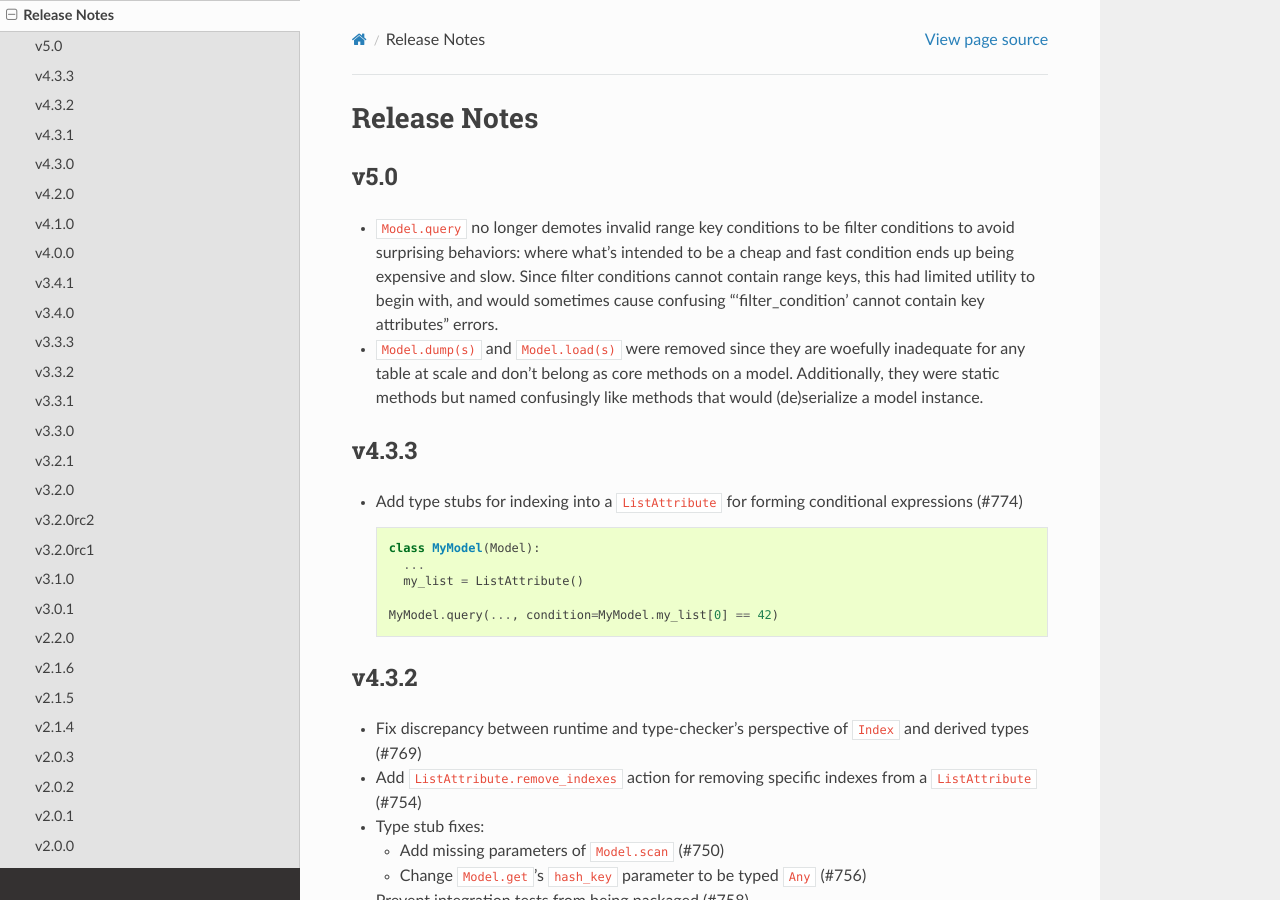
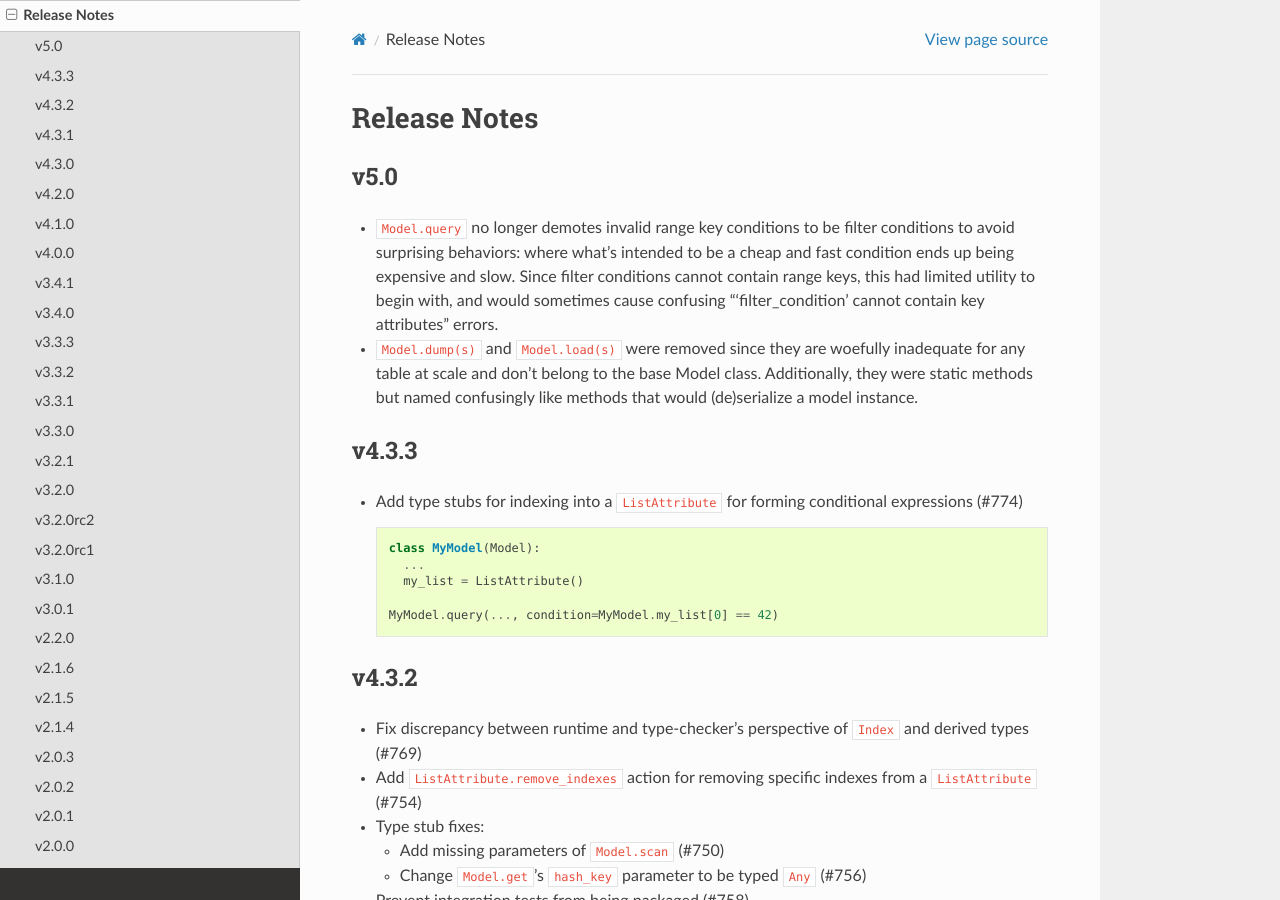
Before and after one commit to pynamodb/PynamoDB, a Sphinx documentation site: the page built from docs/release_notes.rst, in a window 1280 px wide and 900 px high. Built offline with Sphinx 7.4.7 and the Read the Docs theme 2.0.0, drawn with Linux system fonts in a browser that asks for light colours; pages that are not in the unit, such as notebooks, are missing from menus.

Commit message:
phrasing

```diff
--- a/docs/release_notes.rst
+++ b/docs/release_notes.rst
@@ -9,7 +9,7 @@ v5.0
   cannot contain range keys, this had limited utility to begin with, and would sometimes cause confusing
   "'filter_condition' cannot contain key attributes" errors.
 * ``Model.dump(s)`` and ``Model.load(s)`` were removed since they are woefully inadequate for any table at scale
-  and don't belong as core methods on a model. Additionally, they were static methods but named confusingly
+  and don't belong to the base Model class. Additionally, they were static methods but named confusingly
   like methods that would (de)serialize a model instance.
 
 v4.3.3
```
